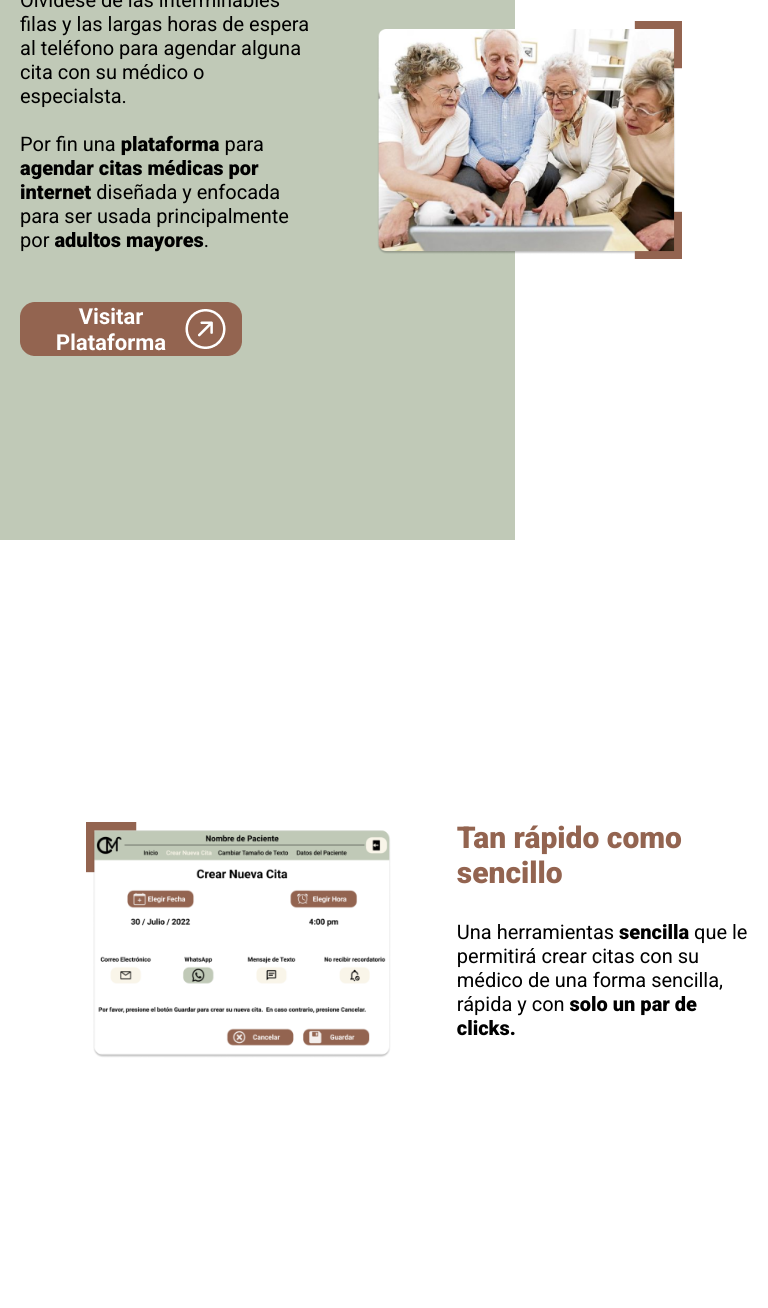
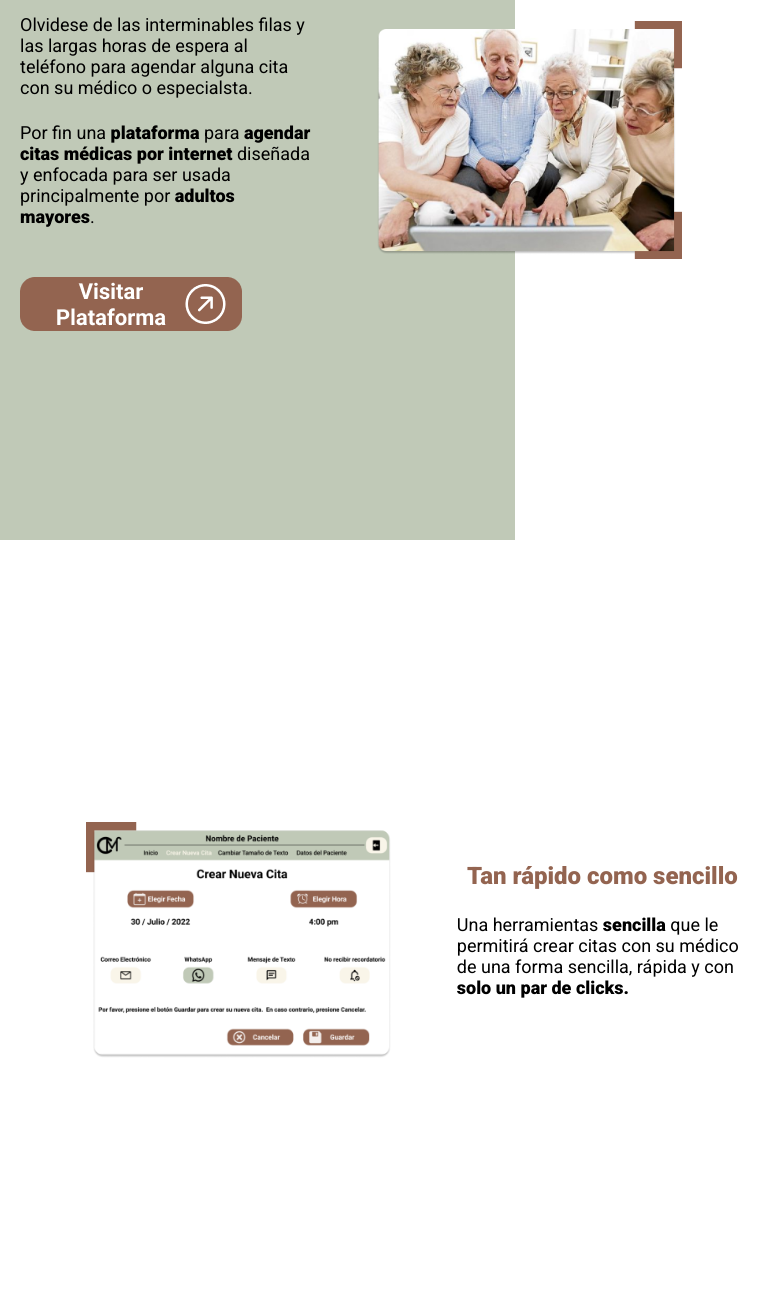
Before and after one commit to Acerito12/landingcitas, a plain HTML site: page index.html in a window 768 px wide. Shown: the part 260-1568 px from the top of the page. Drawn offline with Linux system fonts and the light colour scheme.

Commit message:
Adding media query

```diff
--- a/index.html
+++ b/index.html
@@ -40,7 +40,7 @@
                             Olvidese de las interminables filas y las largas horas de espera al teléfono para agendar alguna cita con su médico o especialsta.
                         </p>
                         <br>
-                        <p class="text_para">
+                        <p>
                             Por fin una <strong>plataforma</strong> para <strong>agendar citas médicas por internet</strong> diseñada y enfocada para ser usada
                             principalmente por <strong>adultos mayores</strong>.
                         </p>
@@ -143,7 +143,7 @@
                     <h2>mail@citasmedicas.com</h2>
                 </div>
                 <div class="col">
-                    <img src="images/icons/whats.png" class="icon">
+                    <img src="images/icons/whats.png" class="icon" style="margin-bottom: 10px;">
                     <h2>(+52) 449 123456</h2>
                 </div>
                 <div class="col">
--- a/styles/styles.css
+++ b/styles/styles.css
@@ -264,3 +264,21 @@ footer {
 }
 
 /* END FOOTER */
+
+/* MEDIA QUERY */
+
+@media screen and (min-width: 768px) and (max-width: 1200px) {
+    p, ul, h4 {
+        font-size: 0.9em;
+    }
+
+    h1, h2, .text_30 {
+        font-size: 1.2em;
+    }
+
+    .about_logo_link {
+        margin-left: 1.2em;
+    }
+}
+
+/* END MEDIA QUERY */
```
